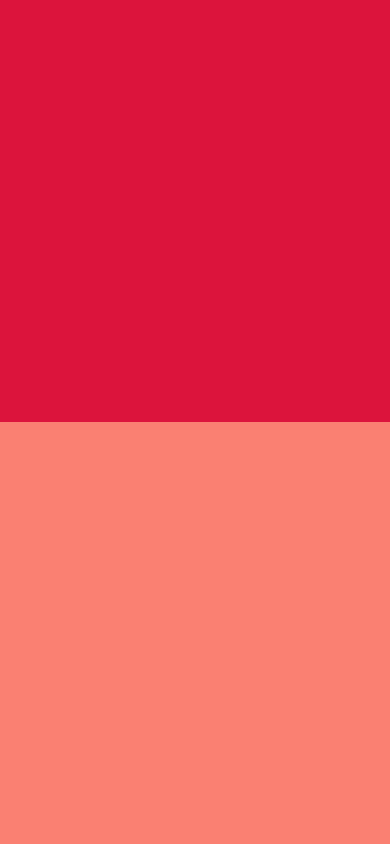
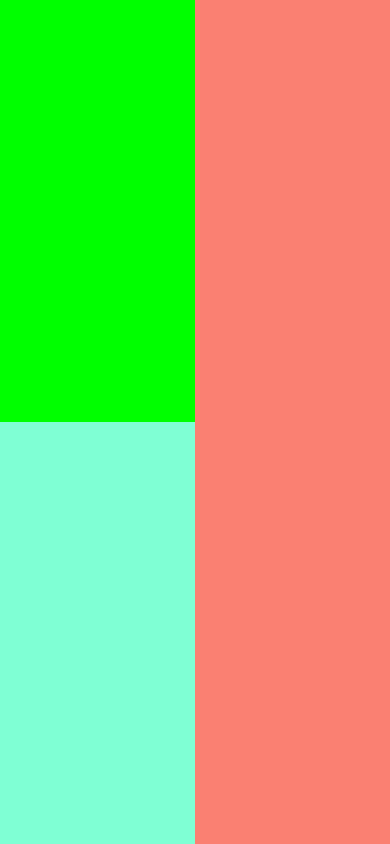
Before and after one commit to EduardoBrito2/prog-mobile, a React Native app in the folder app/: screen / in a window 390 px wide. Built offline with nearby package versions, Linux system fonts and the light colour scheme.

Commit message:
exercicio 2

```diff
--- a/app/App.tsx
+++ b/app/App.tsx
@@ -1,11 +1,12 @@
 import { StatusBar } from 'expo-status-bar';
 import { StyleSheet, Text, View } from 'react-native';
 import Um from './screept/Um';
+import Dois from './screept/Dois';
 
 export default function App() {
   return (
     <View style={styles.container}>
-      <Um/>
+      <Dois/>
       <StatusBar hidden/>
     </View>
   );
--- /dev/null
+++ b/app/screept/Dois.tsx
@@ -0,0 +1,38 @@
+import React from 'react';
+import { StyleSheet,View } from 'react-native';
+import Constants from 'expo-constants';
+
+export default function Dois(){
+    return(
+        <View style={styles.container}>
+            <View style={styles.parte1}>
+              <View style={styles.filho1}/>
+              <View style={styles.filho2}/>
+            </View>
+            <View style={styles.parte2}/>
+        </View>
+    );
+}
+const styles = StyleSheet.create({
+  container: {
+    flex: 1,
+    paddingTop: Constants.statusBarHeight,
+    flexDirection: 'row',
+  },
+  filho1:{
+    flex:0.5,
+    backgroundColor:'lime'
+  },
+  filho2:{
+    flex:0.5,
+    backgroundColor:'aquamarine'
+  },
+  parte1: {
+    flex: 0.5,
+    // backgroundColor: 'crimson',
+  },
+  parte2: {
+    flex: 0.5,
+    backgroundColor: 'salmon',
+  },
+});
```
